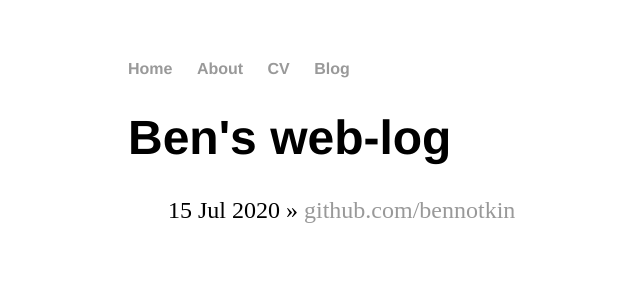
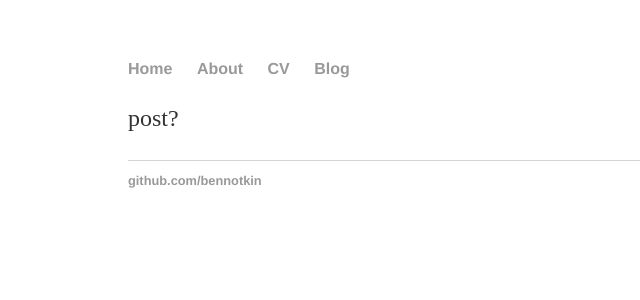
Before and after one commit to bennotkin/bennotkin.github.io, a Jekyll site: the page built from blog/index.html, in a window 1280 px wide. Shown: the top 300 px of the page, without its empty margins (64-704 px from the left). Built offline with Jekyll 4.4.1, drawn with Linux system fonts in a browser that asks for light colours.

Commit message:
Update index.html

```diff
--- a/blog/index.html
+++ b/blog/index.html
@@ -2,10 +2,4 @@
 layout: default
 title: Ben's web-log
 ---
-  <h1>{{ page.title }}</h1>
-  <ul class="posts">
-
-    {% for post in site.posts %}
-      <li><span>{{ post.date | date_to_string }}</span> » <a href="{{ post.url }}" title="{{ post.title }}</a></li>
-    {% endfor %}
-  </ul>
+<p>post?</p>
```
